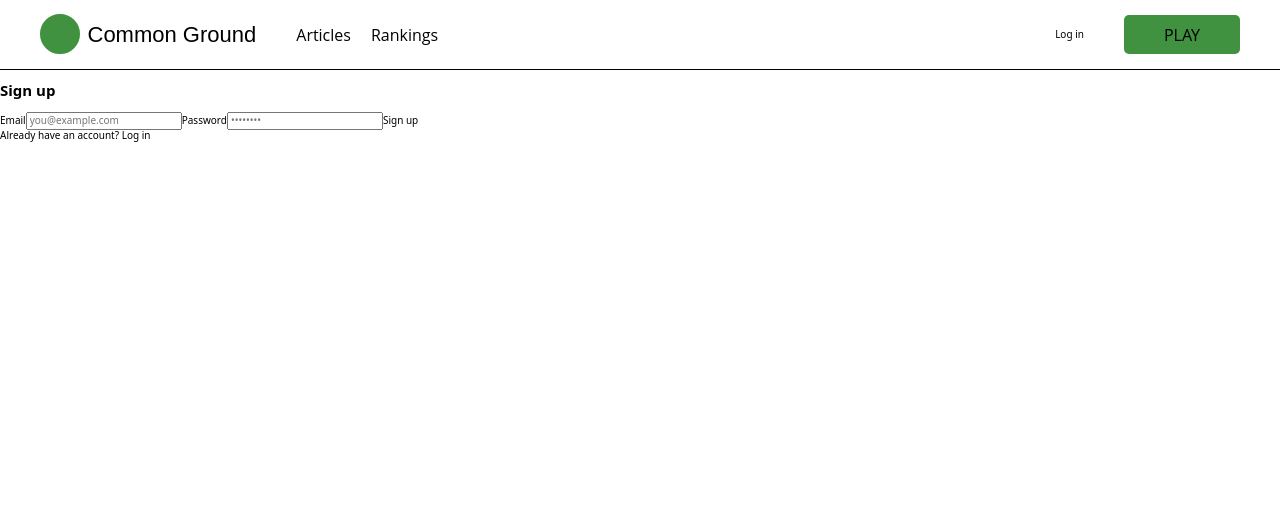
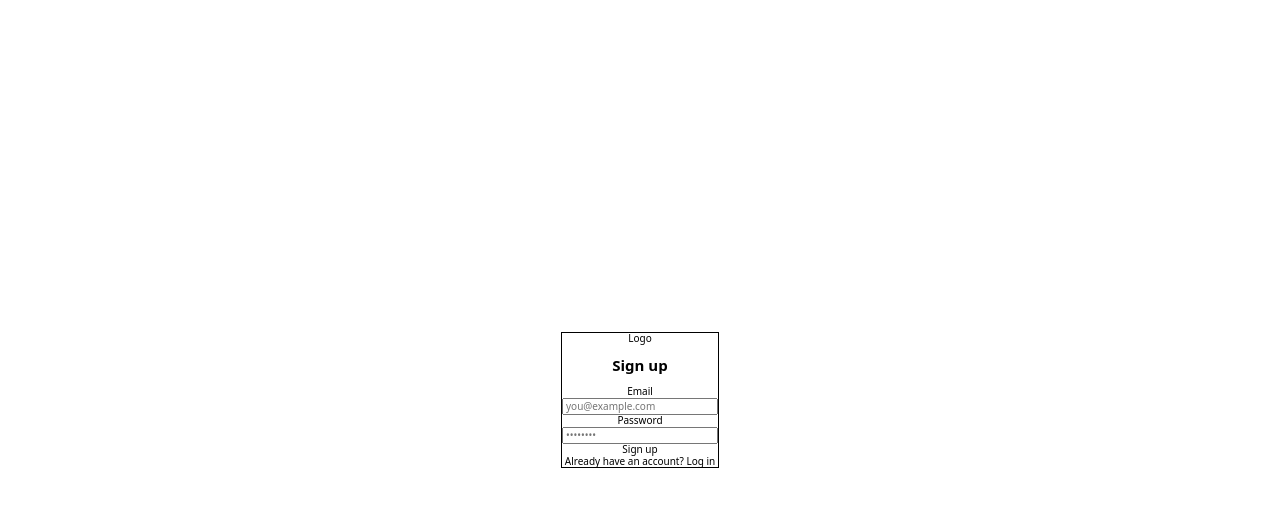
Before and after one commit to seanmturley/common-ground, a Next.js app: page /signup in a window 1280 px wide. Shown: the top 506 px of the page. Built offline with nearby package versions, Linux system fonts and the light colour scheme; no server answers.

Commit message:
[#14] Create route groups for layouts with and without the NavBar

```diff
--- /dev/null
+++ b/src/app/(authorization)/Authorization.module.css
@@ -0,0 +1,5 @@
+.form {
+  display: flex;
+  align-items: center;
+  flex-direction: column;
+}
--- /dev/null
+++ b/src/app/(authorization)/AuthorizationLayout.module.css
@@ -0,0 +1,13 @@
+.main {
+  height: 100%;
+  display: flex;
+  align-items: center;
+  justify-content: center;
+}
+
+.card {
+  display: flex;
+  align-items: center;
+  flex-direction: column;
+  border: 1px solid black;
+}
--- /dev/null
+++ b/src/app/(authorization)/layout.tsx
@@ -0,0 +1,16 @@
+import styles from "./AuthorizationLayout.module.css";
+
+export default function AuthorizationLayout({
+  children
+}: {
+  children: React.ReactNode;
+}) {
+  return (
+    <main className={styles.main}>
+      <section className={styles.card}>
+        <div>Logo</div>
+        {children}
+      </section>
+    </main>
+  );
+}
--- a/src/app/signup/page.tsx
+++ b/src/app/(authorization)/login/page.tsx
@@ -1,17 +1,18 @@
 import Link from "next/link";
+import styles from "../Authorization.module.css";
 import SubmitButton from "@components/SubmitButton";
-import { signUp } from "@utils/auth/userActions";
+import { logIn } from "@utils/auth/userActions";
 
-export default function Signup({
+export default function Login({
   searchParams
 }: {
   searchParams: { message: string };
 }) {
   return (
-    <section>
-      <h1>Sign up</h1>
+    <>
+      <h1>Log in</h1>
 
-      <form>
+      <form className={styles.form}>
         <label htmlFor="email">Email</label>
         <input name="email" placeholder="you@example.com" required />
         <label htmlFor="password">Password</label>
@@ -21,14 +22,15 @@ export default function Signup({
           placeholder="••••••••"
           required
         />
-        <SubmitButton formAction={signUp} pendingText="Signing up...">
-          Sign up
+        <SubmitButton formAction={logIn} pendingText="Logging in...">
+          Log in
         </SubmitButton>
+
         {searchParams?.message && <p>{searchParams.message}</p>}
       </form>
       <div>
-        Already have an account? <Link href="/login">Log in</Link>
+        <Link href="/signup">Create account</Link>
       </div>
-    </section>
+    </>
   );
 }
--- a/src/app/login/page.tsx
+++ b/src/app/(authorization)/signup/page.tsx
@@ -1,17 +1,18 @@
 import Link from "next/link";
+import styles from "../Authorization.module.css";
 import SubmitButton from "@components/SubmitButton";
-import { logIn } from "@utils/auth/userActions";
+import { signUp } from "@utils/auth/userActions";
 
-export default function Login({
+export default function Signup({
   searchParams
 }: {
   searchParams: { message: string };
 }) {
   return (
-    <section>
-      <h1>Log in</h1>
+    <>
+      <h1>Sign up</h1>
 
-      <form>
+      <form className={styles.form}>
         <label htmlFor="email">Email</label>
         <input name="email" placeholder="you@example.com" required />
         <label htmlFor="password">Password</label>
@@ -21,15 +22,14 @@ export default function Login({
           placeholder="••••••••"
           required
         />
-        <SubmitButton formAction={logIn} pendingText="Logging in...">
-          Log in
+        <SubmitButton formAction={signUp} pendingText="Signing up...">
+          Sign up
         </SubmitButton>
-
         {searchParams?.message && <p>{searchParams.message}</p>}
       </form>
       <div>
-        <Link href="/signup">Create account</Link>
+        Already have an account? <Link href="/login">Log in</Link>
       </div>
-    </section>
+    </>
   );
 }
--- a/src/app/layout.tsx
+++ b/src/app/layout.tsx
@@ -1,7 +1,5 @@
 import "/node_modules/modern-normalize/modern-normalize.css";
 import "./globals.css";
-import styles from "./RootLayout.module.css";
-import NavBar from "@components/NavBar";
 
 const defaultUrl = process.env.VERCEL_URL
   ? `https://${process.env.VERCEL_URL}`
@@ -20,12 +18,7 @@ export default function RootLayout({
 }) {
   return (
     <html lang="en">
-      <body>
-        <header className={styles.header}>
-          <NavBar />
-        </header>
-        <main className={styles.main}>{children}</main>
-      </body>
+      <body>{children}</body>
     </html>
   );
 }
--- a/src/app/page.tsx
+++ /dev/null
@@ -1,3 +0,0 @@
-export default function Index() {
-  return <section></section>;
-}
```
Also changed, not shown: src/app/(navLayout)/layout.tsx (added, +13 -0 lines), src/app/(navLayout)/page.tsx (added, +7 -0 lines), src/app/(navLayout)/NavLayout.module.css (renamed from src/app/RootLayout.module.css), src/app/(navLayout)/protected/page.tsx (renamed from src/app/protected/page.tsx).
